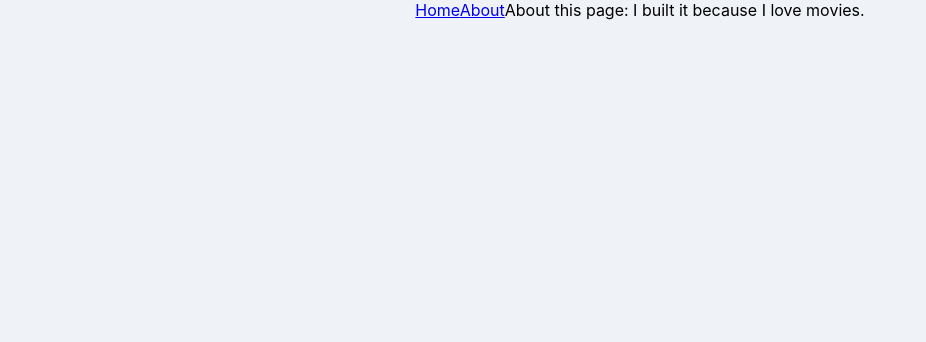
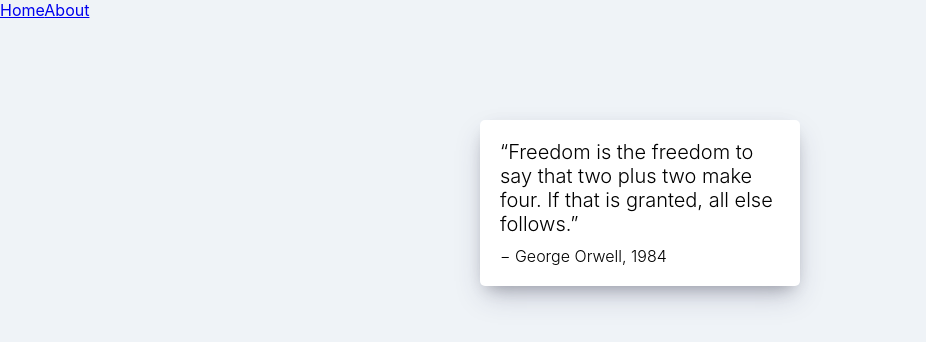
Before and after one commit to scl2589/movie_app_2021, a React (Create React App) app: page /#/about in a window 1280 px wide. Shown: the top 342 px of the page, without its empty margins (0-926 px from the left). Built offline with nearby package versions, Linux system fonts and the light colour scheme.

Commit message:
Sharing Props between Routes

```diff
--- a/src/App.js
+++ b/src/App.js
@@ -2,6 +2,7 @@
 import { HashRouter, Route } from "react-router-dom"
 import Home from "./routes/Home"
 import About from "./routes/About";
+import Detail from "./routes/Detail";
 import Navigation from "./components/Navigation";
 import "./App.css";
 
@@ -12,6 +13,7 @@
     {/* /about doesn't has to have a same name with about */}
     <Route path="/" exact={true} component={Home}/>
     <Route path="/about" component={About}/>
+    <Route path="/movie-detail" component={Detail}/>
   </HashRouter>
   )
 }
--- a/src/components/Movie.js
+++ b/src/components/Movie.js
@@ -1,9 +1,22 @@
 import React from "react";
+import { Link } from "react-router-dom";
 import PropTypes from "prop-types";
 import './Movie.css';
 
 function Movie({year, title, summary, poster, genres}) {
     return (
+        <Link
+            to={{
+                pathname: '/movie-detail',
+                state: {
+                    year,
+                    title,
+                    summary,
+                    poster,
+                    genres
+                }
+            }}
+        >
         <div className="movie">
             <img src={poster} alt={title} title={title}/>
             <div className="movie__data">
@@ -17,6 +30,7 @@
                 <p className="movie__summary">{summary.slice(0, 180)}...</p>
             </div>
         </div>
+        </Link>
     )
 }
 
--- /dev/null
+++ b/src/routes/About.css
@@ -0,0 +1,20 @@
+.about__container {
+    box-shadow: 0 13px 27px -5px rgba(50, 50, 93, 0.25),
+      0 8px 16px -8px rgba(0, 0, 0, 0.3), 0 -6px 16px -6px rgba(0, 0, 0, 0.025);
+    padding: 20px;
+    border-radius: 5px;
+    background-color: white;
+    margin: 0 auto;
+    margin-top: 100px;
+    max-width: 25%;
+    font-weight: 300;
+  }
+
+  .about__container span:first-child {
+    font-size: 20px;
+  }
+
+  .about__container span:last-child {
+    display: block;
+    margin-top: 10px;
+  }
--- a/src/routes/About.js
+++ b/src/routes/About.js
@@ -1,7 +1,17 @@
 import React from "react";
+import "./About.css";
 
-function About() {
-    return <span>About this page: I built it because I love movies.</span>
+function About(props) {
+  console.log(props);
+  return (
+    <div className="about__container">
+      <span>
+        “Freedom is the freedom to say that two plus two make four. If that is
+        granted, all else follows.”
+      </span>
+      <span>− George Orwell, 1984</span>
+    </div>
+  );
 }
 
 export default About;
--- /dev/null
+++ b/src/routes/Detail.js
@@ -0,0 +1,7 @@
+import React from "react";
+
+function Detail(props){
+    console.log(props);
+    return <span>Hello</span>
+}
+export default Detail;
--- a/src/routes/Home.css
+++ b/src/routes/Home.css
@@ -1,19 +1,3 @@
-* {
-  box-sizing: border-box;
-}
-
-body {
-  margin: 0;
-  padding: 0;
-  font-family: -apple-system, BlinkMacSystemFont, "Segoe UI", Roboto, Oxygen,
-    Ubuntu, Cantarell, "Open Sans", "Helvetica Neue", sans-serif;
-  background-color: #eff3f7;
-  height: 100%;
-}
-
-html,
-body,
-#potato,
 .container {
   height: 100%;
   display: flex;
@@ -22,7 +6,7 @@
 
 .loader {
   width: 100%;
-  height: 100%;
+  height: 100vh;
   display: flex;
   justify-content: center;
   align-items: center;
```
Also changed, not shown: src/App.css (indentation only), src/components/Navigation.css (indentation only), 1 other file (tests, documents, lock files or other folders).
